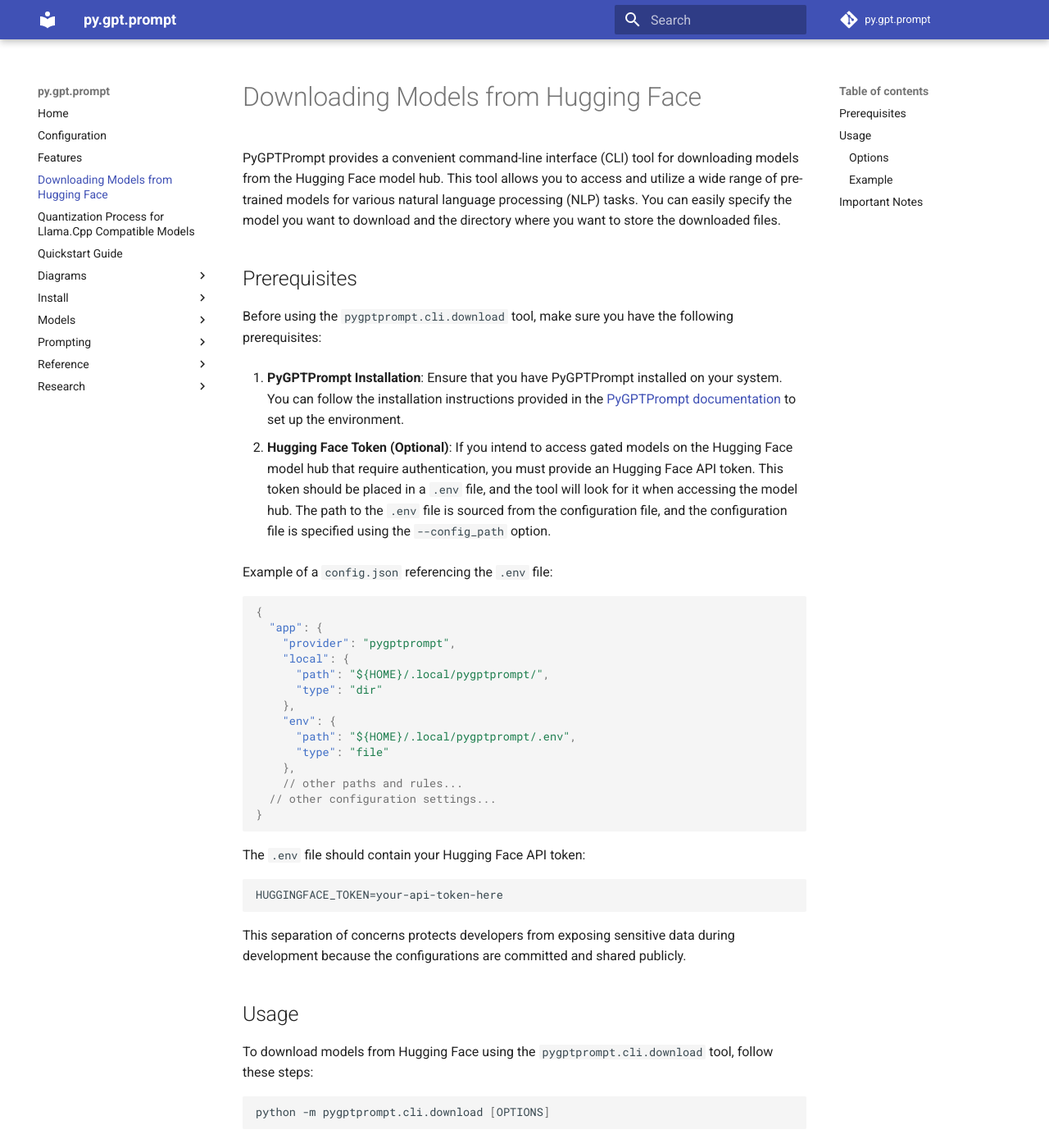
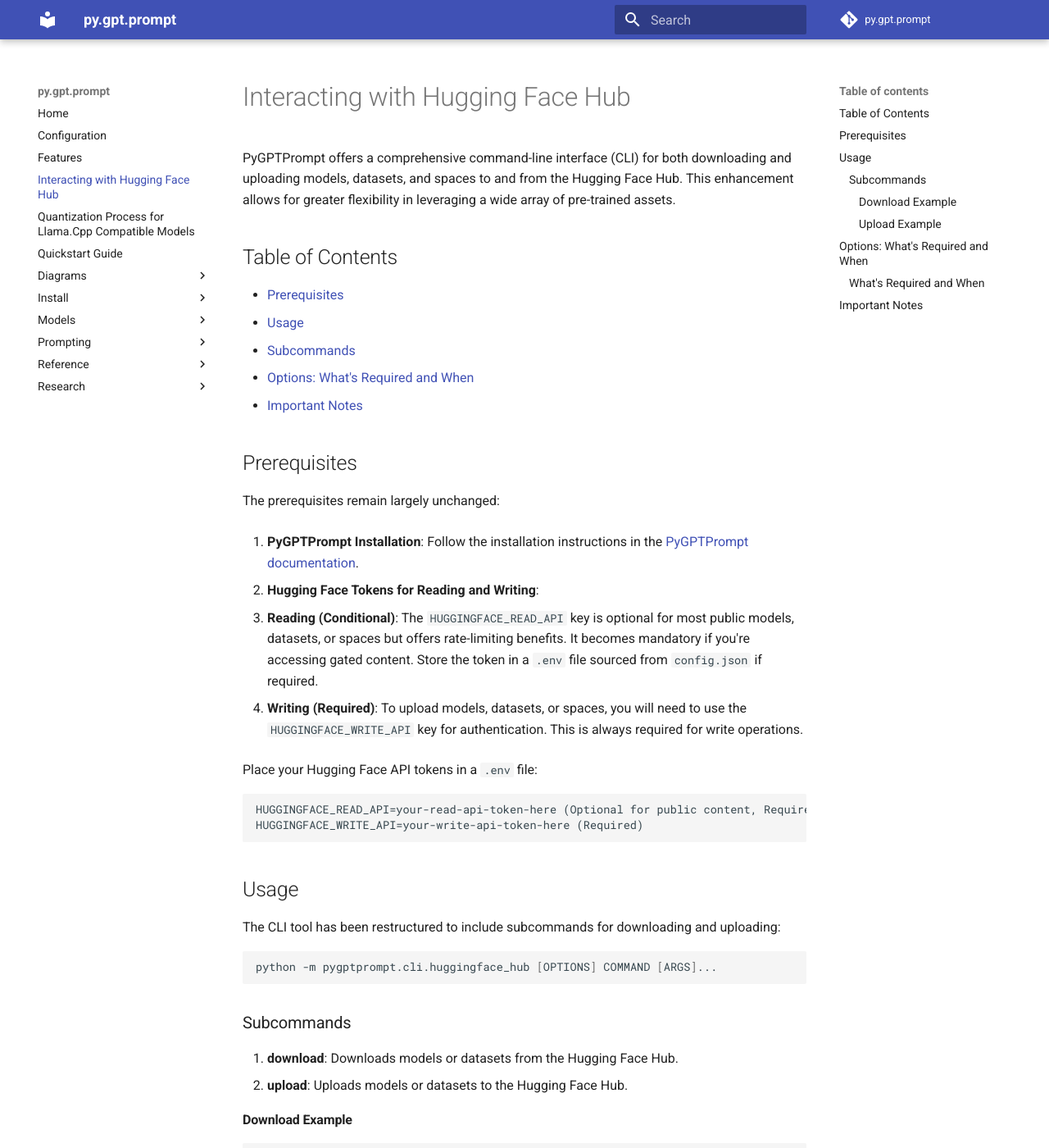
Before and after one commit to teleprint-me/py.gpt.prompt, an MkDocs documentation site: the page built from docs/huggingface_hub.md, in a window 1280 px wide and 1400 px high. Shown: the whole window at 82% size. Built offline with MkDocs 1.6.1 and Material for MkDocs 9.7.7, drawn with Linux system fonts in a browser that asks for light colours; comment, search, counter and statistics services are not loaded; some of the changed text lies outside the part shown.

Commit message:
feat: Enhance CLI documentation for Hugging Face Hub interactions
- Standardize terminology to focus on the Hugging Face Hub, emphasizing its broader capabilities beyond just models
- Expand upon the Options section to detail the context in which each option is required
- Update the Prerequisites section to include a relative link to the installation documentation
- Introduce a Table of Contents for better navigation
- Add "What's Required and When" sub-section to clarify the necessity of each CLI option

This commit aims to make the CLI documentation more user-friendly and comprehensive, facilitating easier interaction with the Hugging Face Hub.

````diff
--- a/docs/huggingface_hub.md
+++ b/docs/huggingface_hub.md
@@ -1,98 +1,90 @@
-# Downloading Models from Hugging Face
+# Interacting with Hugging Face Hub
 
-PyGPTPrompt provides a convenient command-line interface (CLI) tool for
-downloading models from the Hugging Face model hub. This tool allows you to
-access and utilize a wide range of pre-trained models for various natural
-language processing (NLP) tasks. You can easily specify the model you want to
-download and the directory where you want to store the downloaded files.
+PyGPTPrompt offers a comprehensive command-line interface (CLI) for both
+downloading and uploading models, datasets, and spaces to and from the Hugging
+Face Hub. This enhancement allows for greater flexibility in leveraging a wide
+array of pre-trained assets.
+
+## Table of Contents
+
+- [Prerequisites](#prerequisites)
+- [Usage](#usage)
+  - [Subcommands](#subcommands)
+- [Options: What's Required and When](#options-whats-required-and-when)
+- [Important Notes](#important-notes)
 
 ## Prerequisites
 
-Before using the `pygptprompt.cli.download` tool, make sure you have the
-following prerequisites:
+The prerequisites remain largely unchanged:
 
-1. **PyGPTPrompt Installation**: Ensure that you have PyGPTPrompt installed on
-   your system. You can follow the installation instructions provided in the
-   [PyGPTPrompt documentation](https://github.com/teleprint-me/py.gpt.prompt/tree/main/docs/install)
-   to set up the environment.
+1. **PyGPTPrompt Installation**: Follow the installation instructions in the
+   [PyGPTPrompt documentation](install/user.md).
 
-2. **Hugging Face Token (Optional)**: If you intend to access gated models on
-   the Hugging Face model hub that require authentication, you must provide an
-   Hugging Face API token. This token should be placed in a `.env` file, and the
-   tool will look for it when accessing the model hub. The path to the `.env`
-   file is sourced from the configuration file, and the configuration file is
-   specified using the `--config_path` option.
+2. **Hugging Face Tokens for Reading and Writing**:
 
-Example of a `config.json` referencing the `.env` file:
+   - **Reading (Conditional)**: The `HUGGINGFACE_READ_API` key is optional for
+     most public models, datasets, or spaces but offers rate-limiting benefits.
+     It becomes mandatory if you're accessing gated content. Store the token in
+     a `.env` file sourced from `config.json` if required.
 
-```json
-{
-  "app": {
-    "provider": "pygptprompt",
-    "local": {
-      "path": "${HOME}/.local/pygptprompt/",
-      "type": "dir"
-    },
-    "env": {
-      "path": "${HOME}/.local/pygptprompt/.env",
-      "type": "file"
-    },
-    // other paths and rules...
-  // other configuration settings...
-}
-```
+   - **Writing (Required)**: To upload models, datasets, or spaces, you will
+     need to use the `HUGGINGFACE_WRITE_API` key for authentication. This is
+     always required for write operations.
 
-The `.env` file should contain your Hugging Face API token:
+Place your Hugging Face API tokens in a `.env` file:
 
 ```dotenv
-HUGGINGFACE_TOKEN=your-api-token-here
+HUGGINGFACE_READ_API=your-read-api-token-here (Optional for public content, Required for gated content)
+HUGGINGFACE_WRITE_API=your-write-api-token-here (Required)
 ```
-
-This separation of concerns protects developers from exposing sensitive data
-during development because the configurations are committed and shared publicly.
 
 ## Usage
 
-To download models from Hugging Face using the `pygptprompt.cli.download` tool,
-follow these steps:
+The CLI tool has been restructured to include subcommands for downloading and
+uploading:
 
 ```sh
-python -m pygptprompt.cli.download [OPTIONS]
+python -m pygptprompt.cli.huggingface_hub [OPTIONS] COMMAND [ARGS]...
 ```
 
-### Options
+### Subcommands
 
-- `-c, --config_path TEXT`: Specifies the path to the configuration file. This
-  file may reference a path to a `.env` file containing the Hugging Face API
-  token, allowing access to gated models. If not provided, the tool will attempt
-  to download models without authentication.
+1. **download**: Downloads models or datasets from the Hugging Face Hub.
+2. **upload**: Uploads models or datasets to the Hugging Face Hub.
 
-- `-r, --repo_id TEXT`: The Hugging Face repository ID of the model you want to
-  download. You can find the repository ID on the Hugging Face model hub. This
-  option is required.
-
-- `-d, --local_dir TEXT`: Specifies the directory where you want to store the
-  downloaded model files. The downloaded files will be organized within this
-  directory. This option is required.
-
-### Example
-
-Here's an example of how to use the `pygptprompt.cli.download` tool to download
-a model:
+#### Download Example
 
 ```sh
-python -m pygptprompt.cli.download -r username/model-name -d /path/to/downloaded/models
+python -m pygptprompt.cli.huggingface_hub download -r smallcloudai/Refact-1_6B-fim -p models/smallcloudai/Refact-1_6B-fim
 ```
 
-In this example, replace `username/model-name` with the repository ID of the
-model you want to download, and `/path/to/downloaded/models` with the desired
-directory for storing the downloaded files.
+#### Upload Example
+
+```sh
+python -m pygptprompt.cli.huggingface_hub upload -c tests/config.dev.json -r teleprint-me/refact-1.6B-fim-gguf -p models/smallcloudai/Refact-1_6B-fim/refact-1.6B-fim-q8_0.gguf
+```
+
+## Options: What's Required and When
+
+Common options for both `download` and `upload`:
+
+- `-p, --local_path TEXT`: The local path for download or upload.
+- `-r, --repo_id TEXT`: The Hugging Face repository ID.
+- `-t, --repo_type TEXT`: The type of repository: `model`, `dataset`, or
+  `space`. Defaults to `model`.
+- `-c, --config_path TEXT`: The path to the configuration file.
+- `-a, --api_token TEXT`: Overrides the API token specified in the configuration
+  file.
+
+### What's Required and When
+
+- `repo_id` and `local_path` are the only required options in most cases.
+- Using the `repo_type` option will be required when interacting with a
+  `dataset` or `space`. Otherwise, it defaults to `model`.
+- The `api_token` option can be used to bypass setting up an `.env` file if you
+  still need to authenticate with the Hugging Face Hub API.
 
 ## Important Notes
 
-- The `pygptprompt.cli.download` tool provides access to models hosted on the
-  Hugging Face model hub. You can explore and find various pre-trained models
-  for different NLP tasks on the Hugging Face website.
-
-- If you have an Hugging Face API token and wish to access gated models, ensure
-  that the token is placed in the `.env` file as described above.
+- You can now upload models and datasets in addition to downloading them,
+  providing a more holistic interaction with the Hugging Face Hub.
````
